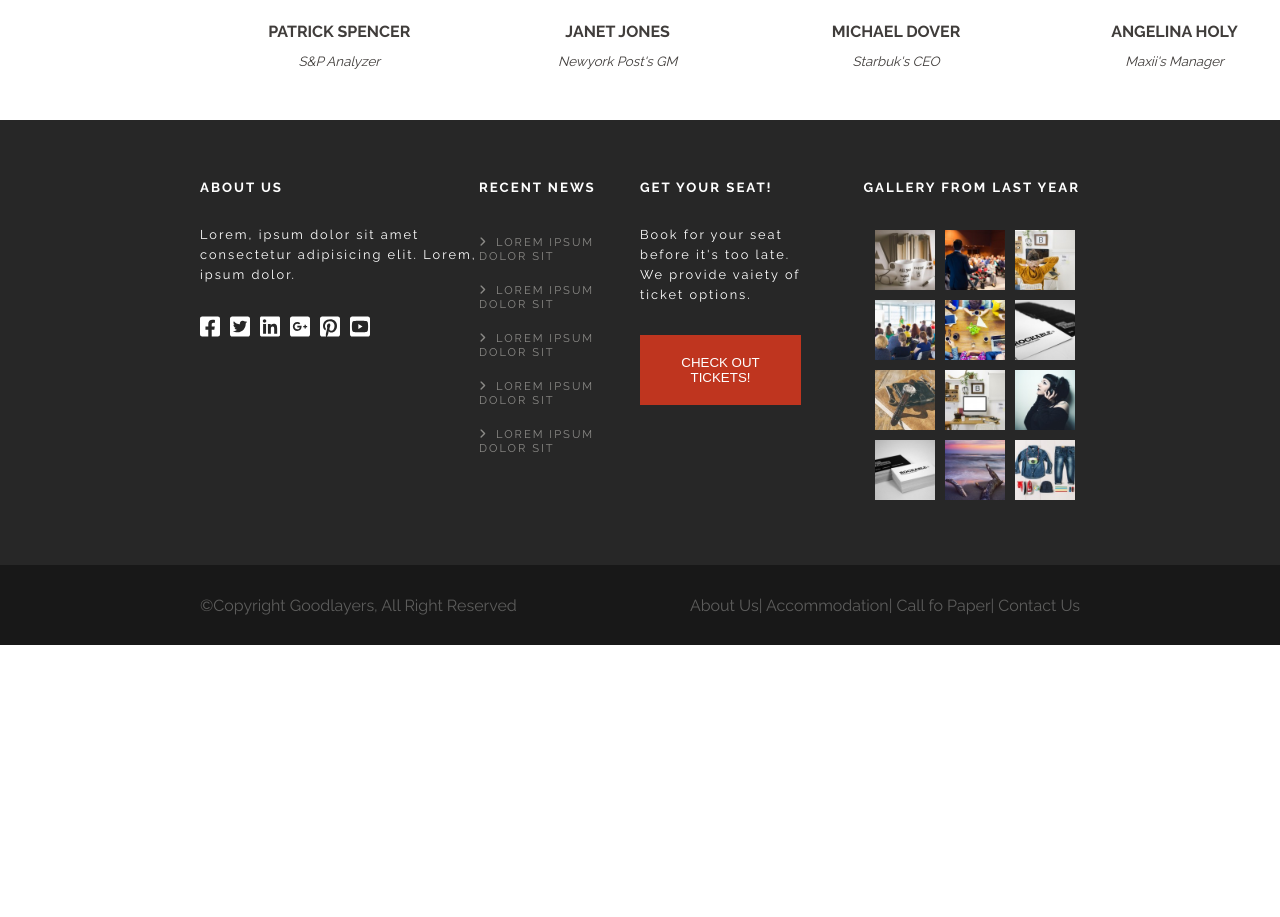
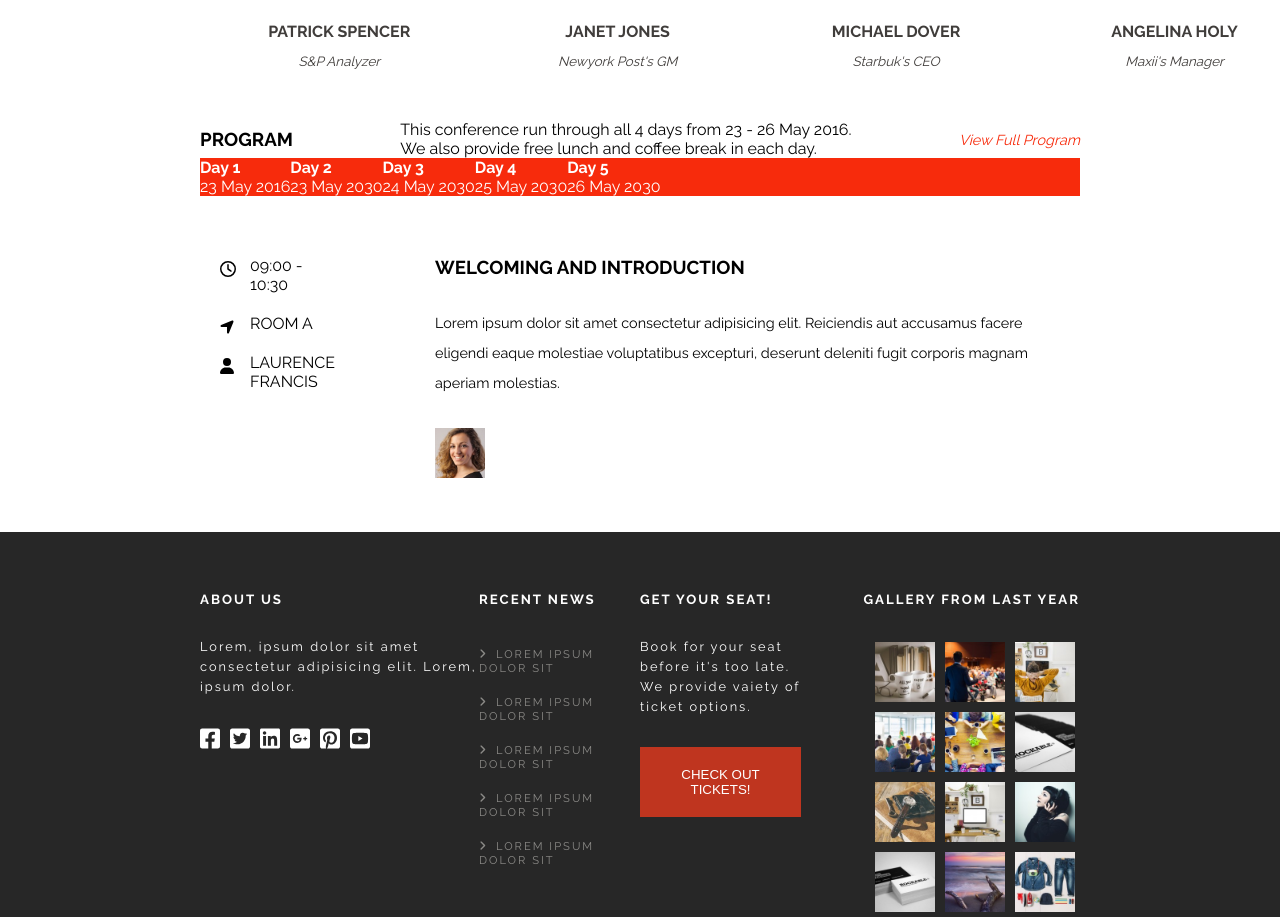
Before and after one commit to Neeiser/proj-html-vuejs, a Vue app: page / in a window 1280 px wide. Shown: the part 1849-2766 px from the top of the page. Before the commit the page ends 2494 px from the top, so only its background shows below. Built offline with nearby package versions, Linux system fonts and the light colour scheme.

Commit message:
Program section structure + style

```diff
--- a/src/components/main/MainKeynote.vue
+++ b/src/components/main/MainKeynote.vue
@@ -2,6 +2,7 @@
     <main>
         <SectionSubscribeKeynote />
         <SectionSpeakersKeynote />
+        <SectionProgramKeynote />
     </main>
 </template>
 
@@ -9,12 +10,14 @@
 
 import SectionSubscribeKeynote from './main-components/SectionSubscribeKeynote.vue';
 import SectionSpeakersKeynote from './main-components/SectionSpeakersKeynote.vue';
+import SectionProgramKeynote  from './main-components/SectionProgramKeynote.vue';
 
 export default {
     name: 'MainKeynote',
     components: {
         SectionSubscribeKeynote,
         SectionSpeakersKeynote,
+        SectionProgramKeynote,
     }
 
 }
--- /dev/null
+++ b/src/components/main/main-components/SectionProgramKeynote.vue
@@ -0,0 +1,111 @@
+<template>
+    <section class="margin-sides">
+        <div class="program-title">
+            <h3>PROGRAM</h3>
+            <p>This conference run through all 4 days from 23 - 26 May 2016.
+                <br>
+                We also provide free lunch and coffee break in each day.
+            </p>
+            <a href="#">View Full Program</a>
+        </div>
+        <div class="program-dates">
+            <div>
+                <h4>Day 1</h4>
+                <span>23 May 2016</span>
+            </div>
+            <div>
+                <h4>Day 2</h4>
+                <span>23 May 2030</span>
+            </div>
+            <div>
+                <h4>Day 3</h4>
+                <span>24 May 2030</span>
+            </div>
+            <div>
+                <h4>Day 4</h4>
+                <span>25 May 2030</span>
+            </div>
+            <div>
+                <h4>Day 5</h4>
+                <span>26 May 2030</span>
+            </div>
+        </div>
+        <div class="program-content">
+            <div class="program-info">
+                <span><font-awesome-icon icon="far fa-clock" />09:00 - 10:30</span>
+                <span><font-awesome-icon icon="fas fa-location-arrow" />ROOM A</span>
+                <span><a href="#"><font-awesome-icon icon="fas fa-user" />LAURENCE FRANCIS</a></span>
+            </div>
+            <div class="program-desc">
+                <h3>welcoming and introduction</h3>
+                <p>Lorem ipsum dolor sit amet consectetur adipisicing elit. Reiciendis aut accusamus facere eligendi eaque molestiae voluptatibus excepturi, deserunt deleniti fugit corporis magnam aperiam molestias.</p>
+                <img src="../../../assets/img/speaker-8-150x150.jpg" alt="">
+            </div>
+        </div>
+    </section>
+</template>
+
+<script>
+export default {
+    name: 'SectionProgramKeynote',
+
+}
+</script>
+
+<style lang="scss" scoped>
+@import '../../../assets/styles/style';
+
+section{
+    .program-title{
+        display: flex;
+        align-items: center;
+        justify-content: space-between;
+        a{
+            color: $scarlet;
+            font-style: italic;
+            font-size: 0.9rem;
+        }
+    }
+    .program-dates{
+        display: flex;
+        align-items: center;
+        background-color: $scarlet;
+        color: $white;
+    }
+    .program-content{
+        display: flex;
+        div{
+            padding: 50px;
+        }
+        .program-info{
+            display: flex;
+            flex-direction: column;
+            span{
+                position: relative;
+                margin: 10px 0;
+                svg{
+                    position: absolute;
+                    left: -30px;
+                    top: 5px;
+                }
+            }
+        }
+        .program-desc{
+            padding: 50px;
+            h3{
+                margin: 10px 0;
+                text-transform: uppercase;
+            }
+            p{
+                margin: 30px 0;
+                line-height: 30px;
+                font-size: 0.9rem;
+            }
+            img{
+                height: 50px;
+            }
+        }
+    }
+}
+
+</style>
--- a/src/main.js
+++ b/src/main.js
@@ -3,11 +3,12 @@ import App from './App.vue'
 
 /* FONTAWESOME ICONS IMPORT */
 import { library } from '@fortawesome/fontawesome-svg-core'
-import { faMagnifyingGlass, faTrophy, faBoltLightning, faQuestion, faAngleRight } from '@fortawesome/free-solid-svg-icons'
+import { faMagnifyingGlass, faTrophy, faBoltLightning, faQuestion, faAngleRight, faLocationArrow, faUser } from '@fortawesome/free-solid-svg-icons'
+import { faClock } from '@fortawesome/free-regular-svg-icons'
 import { FontAwesomeIcon } from '@fortawesome/vue-fontawesome'
 
 /* FONTAWESOME ICONS LIBRARY FUNCTIONS*/
-library.add(faMagnifyingGlass, faTrophy, faBoltLightning, faQuestion, faAngleRight)
+library.add(faMagnifyingGlass, faTrophy, faBoltLightning, faQuestion, faAngleRight, faClock, faLocationArrow, faUser)
 Vue.component('font-awesome-icon', FontAwesomeIcon)
 
 Vue.config.productionTip = false
```
